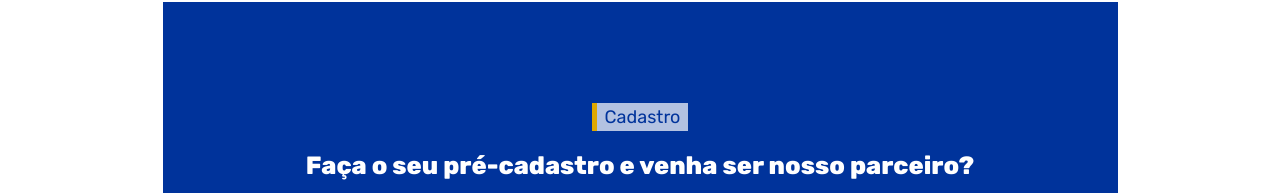
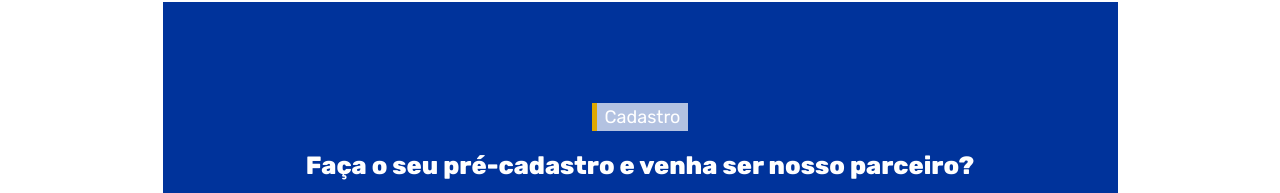
Before and after one commit to svnoliveira/saquedigital, a plain HTML site: page form.html in a window 1280 px wide. Shown: the part 92-285 px from the top of the page. Drawn offline with Linux system fonts and the light colour scheme.

Commit message:
fix: corrigido cor do input do formulário

```diff
--- a/form.css
+++ b/form.css
@@ -423,6 +423,7 @@ main .container .font-quote,
 main .container .font-para,
 main .container > .font-label,
 main .container > .font-button,
+main .container .font-label,
 main .container .font-label::placeholder {
     color: var(--color-white);
 }
```
